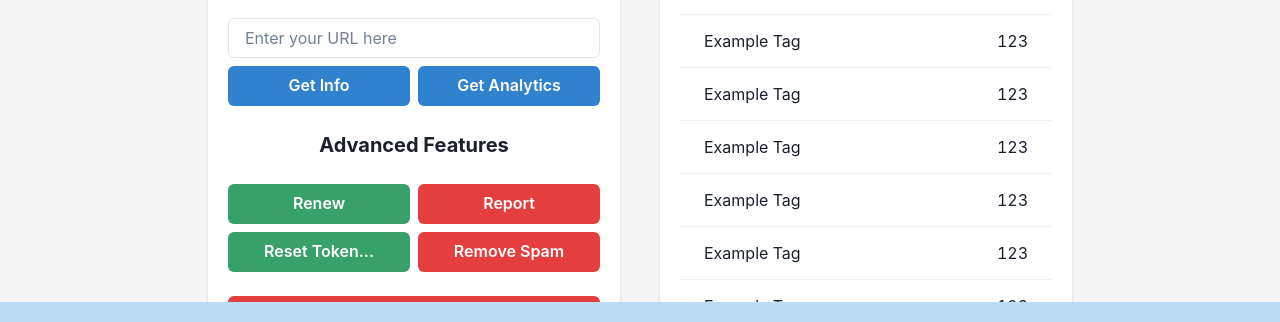
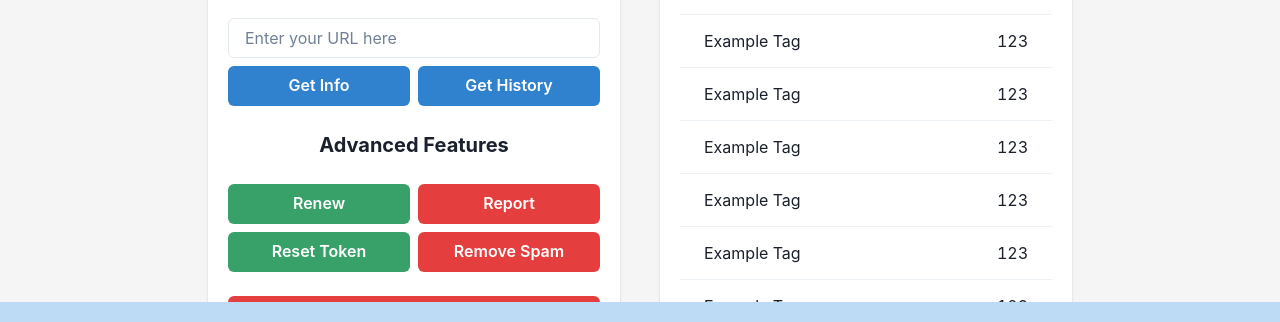
Before and after one commit to COMP539-Snaplink/frontend, a React (Create React App) app in the folder snaplink/: page /advanced in a window 1280 px wide. Shown: the part 438-760 px from the top of the page. Built offline with nearby package versions, Linux system fonts and the light colour scheme.

Commit message:
0408 UI update

```diff
--- a/snaplink/src/components/advancedPage.js
+++ b/snaplink/src/components/advancedPage.js
@@ -59,8 +59,8 @@ const AdvancedPage = () => {
             console.log('Get Info');
         };
 
-        const handleGetAnalyticsClick = () => {
-            console.log('Get Analytics');
+        const handleGetHistoryClick = () => {
+            console.log('Get History');
         };
 
         const handleRenewClick = () => {
@@ -103,7 +103,7 @@ const AdvancedPage = () => {
                 />
                 <SimpleGrid columns={2} spacing={2} width="full">
                     <Button colorScheme='blue' onClick={handleGetInfoClick}>Get Info</Button>
-                    <Button colorScheme='blue' onClick={handleGetAnalyticsClick}>Get Analytics</Button>
+                    <Button colorScheme='blue' onClick={handleGetHistoryClick}>Get History</Button>
                 </SimpleGrid>
                 <Box width="full" textAlign="center" my={4}>
                     <Text fontSize='xl' fontWeight='bold'>Advanced Features</Text>
@@ -112,7 +112,7 @@ const AdvancedPage = () => {
                 <SimpleGrid columns={2} spacing={2} width="full">
                     <Button colorScheme='green' onClick={handleRenewClick}>Renew</Button>
                     <Button colorScheme='red' onClick={handleReportClick}>Report</Button>
-                    <Button colorScheme='green' onClick={handleResetTokenClick}>Reset Token...</Button>
+                    <Button colorScheme='green' onClick={handleResetTokenClick}>Reset Token</Button>
                     <Button colorScheme='red' onClick={handleRemoveSpamClick}>Remove Spam</Button>
                 </SimpleGrid>
                 <Button colorScheme='red' width="full" marginTop={4} onClick={handleDeleteClick}>Delete</Button>
```
